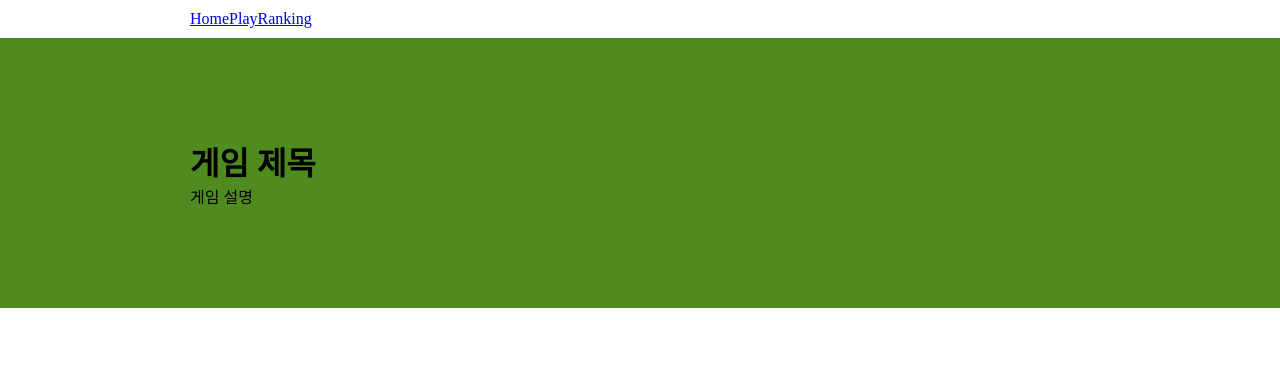
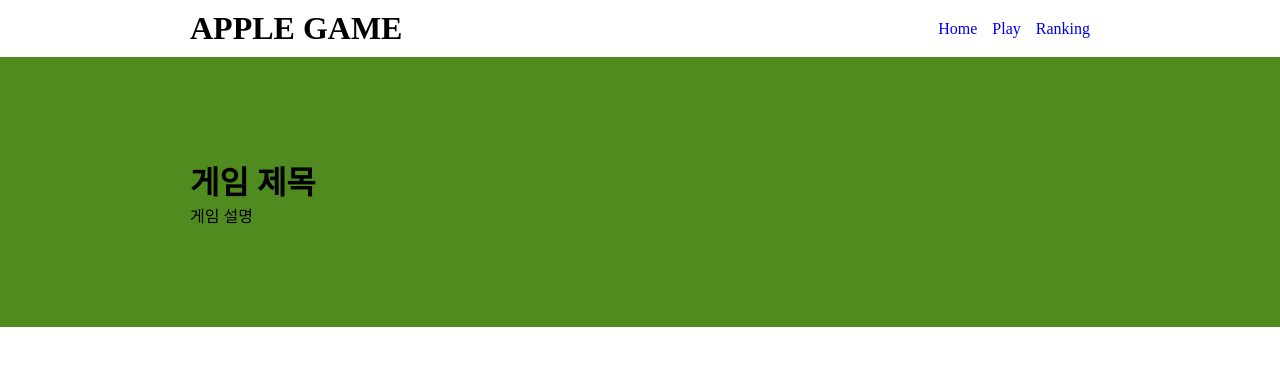
Before and after one commit to Seop2/apple-game-portfolio, a Next.js app: page / in a window 1280 px wide. Shown: the top 366 px of the page. Built offline with nearby package versions, Linux system fonts and the light colour scheme.

Commit message:
update title and navigation layout to header component

```diff
--- a/src/components/Header.js
+++ b/src/components/Header.js
@@ -3,9 +3,12 @@
 export default function Header() {
     return (
         <header className={styles.header}>
-            <Link href="/">Home</Link>
-            <Link href="/play">Play</Link>
-            <Link href="/ranking">Ranking</Link>
+            <h1>APPLE GAME</h1>
+            <nav>
+                <Link href="/">Home</Link>
+                <Link href="/play">Play</Link>
+                <Link href="/ranking">Ranking</Link>
+            </nav>
         </header>
     )
 }
--- a/src/components/header.module.css
+++ b/src/components/header.module.css
@@ -1,3 +1,19 @@
 .header {
-    padding: 10px var(--side-padding)
+    padding: 10px var(--side-padding);
+    display: flex;
+    flex-direction: row;
+    align-items: center;
+    justify-content: space-between;
+
+    nav {
+        display: flex;
+        flex-direction: row;
+        align-items: center;
+        justify-content: space-between;
+        gap: 15px;
+
+        a {
+            text-decoration: none;
+        }
+    }
 }
```
